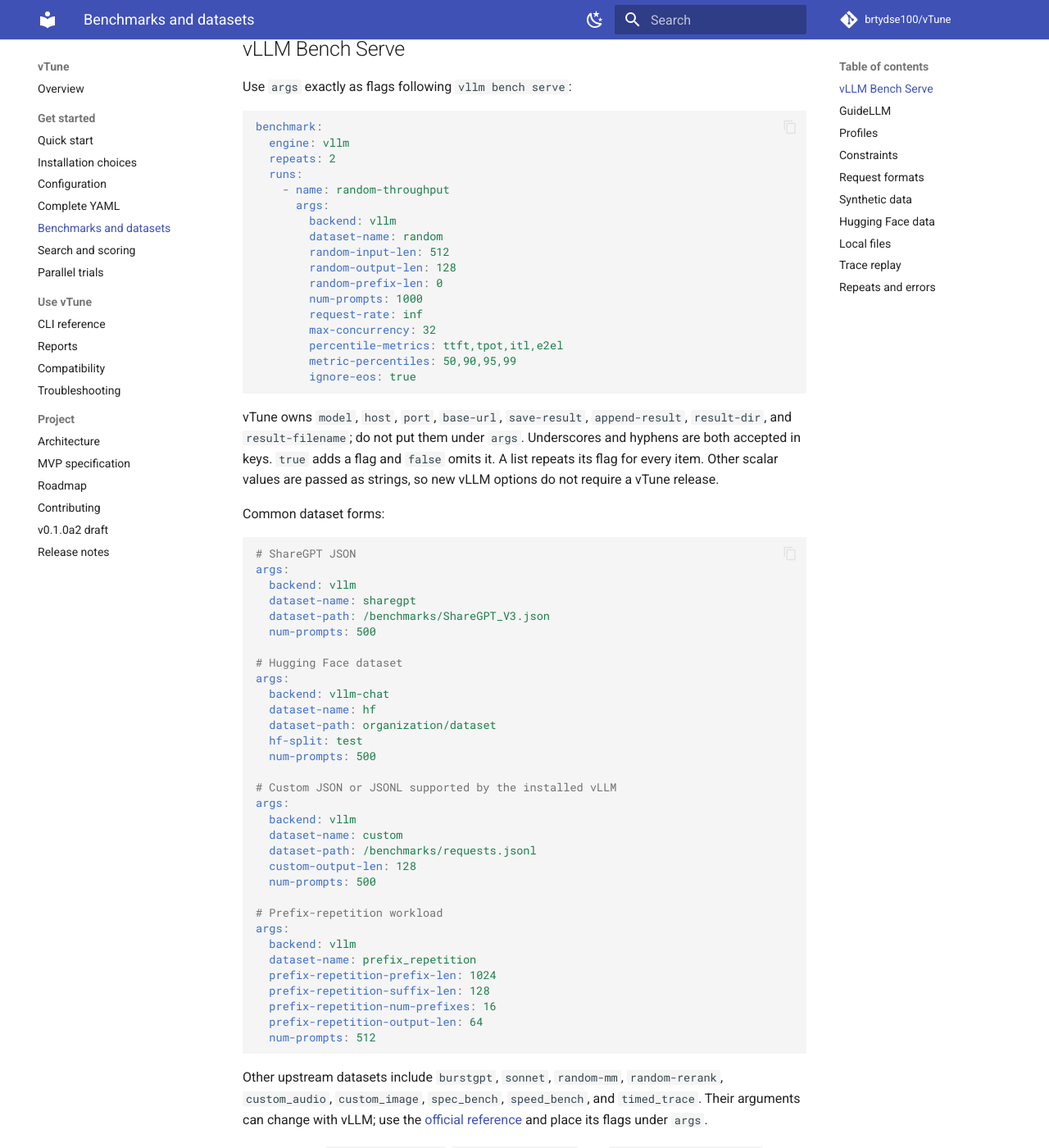
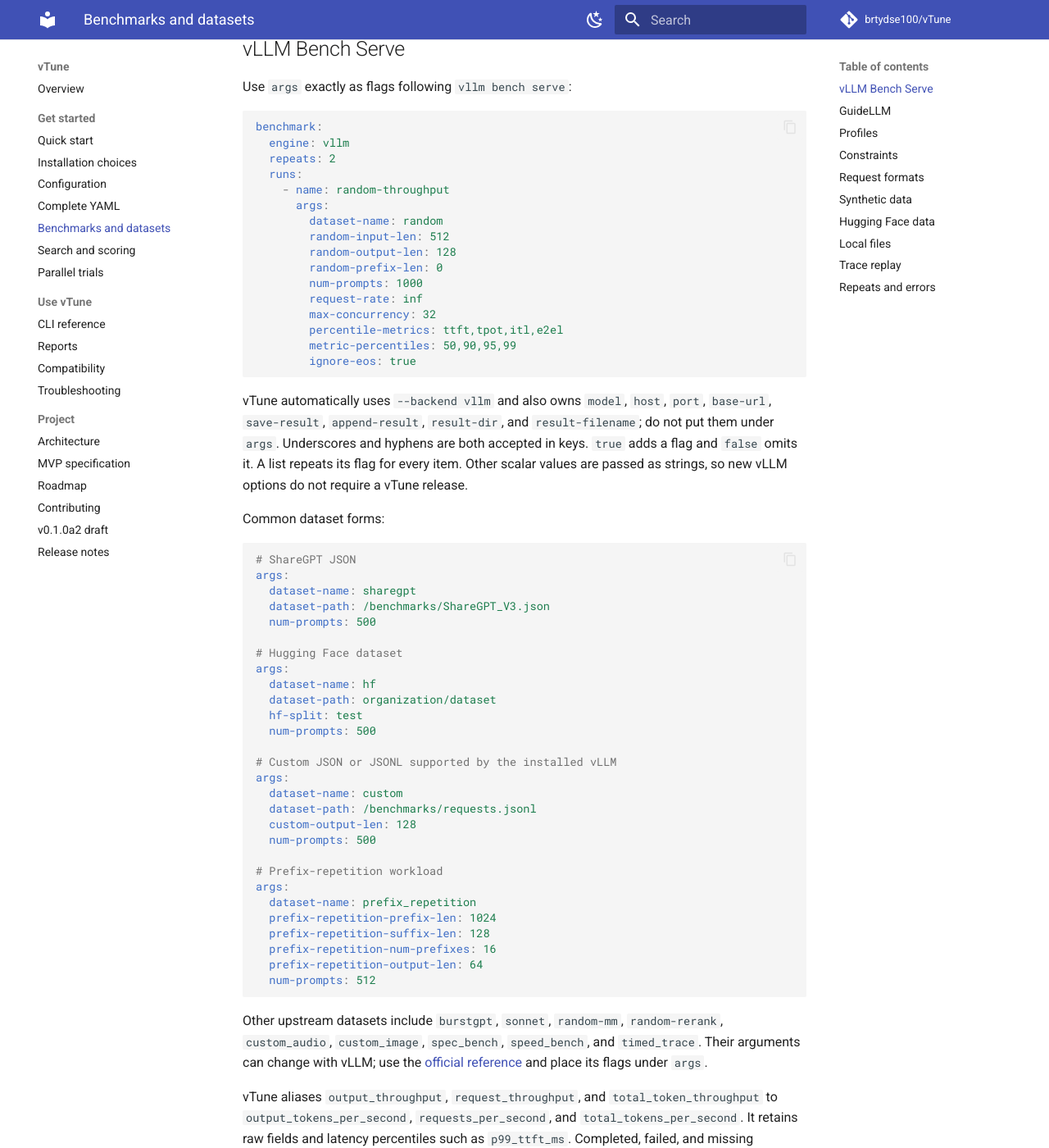
Before and after one commit to brtydse100/vTune, an MkDocs documentation site: the page built from docs/benchmarking.md, in a window 1280 px wide and 1400 px high, scrolled down 254 px. Shown: the whole window at 82% size. Built offline with MkDocs 1.6.1 and Material for MkDocs 9.7.7, drawn with Linux system fonts in a browser that asks for light colours; comment, search, counter and statistics services are not loaded.

Commit message:
Make vLLM benchmark backend automatic

````diff
--- a/docs/benchmarking.md
+++ b/docs/benchmarking.md
@@ -15,7 +15,6 @@ benchmark:
   runs:
     - name: random-throughput
       args:
-        backend: vllm
         dataset-name: random
         random-input-len: 512
         random-output-len: 128
@@ -28,8 +27,9 @@ benchmark:
         ignore-eos: true
 ```
 
-vTune owns `model`, `host`, `port`, `base-url`, `save-result`, `append-result`,
-`result-dir`, and `result-filename`; do not put them under `args`. Underscores
+vTune automatically uses `--backend vllm` and also owns `model`, `host`,
+`port`, `base-url`, `save-result`, `append-result`, `result-dir`, and
+`result-filename`; do not put them under `args`. Underscores
 and hyphens are both accepted in keys. `true` adds a flag and `false` omits it.
 A list repeats its flag for every item. Other scalar values are passed as
 strings, so new vLLM options do not require a vTune release.
@@ -39,14 +39,12 @@ Common dataset forms:
 ```yaml
 # ShareGPT JSON
 args:
-  backend: vllm
   dataset-name: sharegpt
   dataset-path: /benchmarks/ShareGPT_V3.json
   num-prompts: 500
 
 # Hugging Face dataset
 args:
-  backend: vllm-chat
   dataset-name: hf
   dataset-path: organization/dataset
   hf-split: test
@@ -54,7 +52,6 @@ args:
 
 # Custom JSON or JSONL supported by the installed vLLM
 args:
-  backend: vllm
   dataset-name: custom
   dataset-path: /benchmarks/requests.jsonl
   custom-output-len: 128
@@ -62,7 +59,6 @@ args:
 
 # Prefix-repetition workload
 args:
-  backend: vllm
   dataset-name: prefix_repetition
   prefix-repetition-prefix-len: 1024
   prefix-repetition-suffix-len: 128
````
Also changed, not shown: CHANGELOG.md (+1 -0 lines), README.md (+0 -1 lines), docs/full-example.md (+0 -1 lines), 1 other file.
